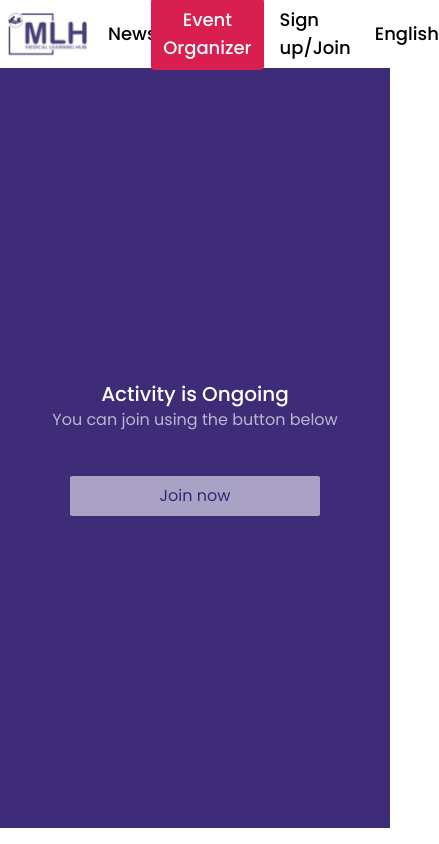
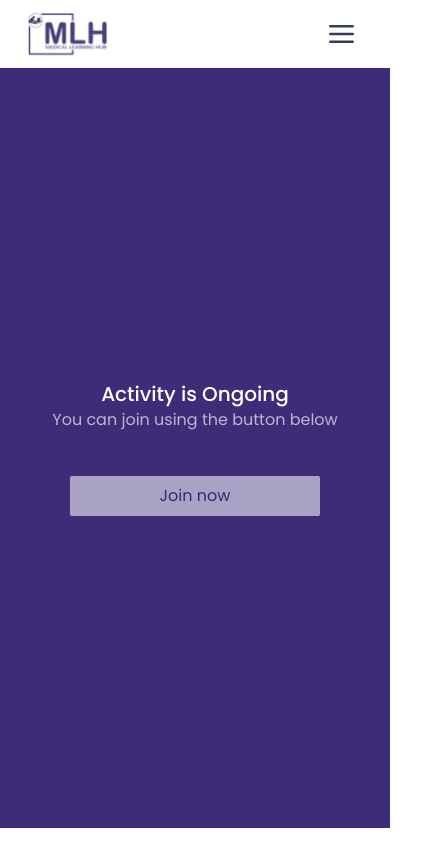
Before and after one commit to Arthur-Smart/MLH, a Next.js app: page /ongoing in a window 390 px wide. Shown: the top 844 px of the page, 439 px wide, since content can reach past the window. Built offline with nearby package versions, Linux system fonts and the light colour scheme.

Commit message:
Finished the Activity Page

```diff
--- a/src/app/(auth)/ongoing/ongoing.module.css
+++ b/src/app/(auth)/ongoing/ongoing.module.css
@@ -6,23 +6,23 @@
 
 /* Media query */
 @media screen and (max-width:830px){
-    .success{
+    .ongoing{
         flex-direction: column;
     }
     .flyer_container{
        display: none;
     }
 
-    .success_container{
+    .ongoing_container{
         width:100%;
     }
 
-    .success_message{
+    .ongoing_message{
         align-items: center;
         justify-content: center;
     }
 
-    .success_message h1{
+    .ongoing_message h1{
         text-align: center;
     }
 }
--- a/src/app/(auth)/ongoing/page.tsx
+++ b/src/app/(auth)/ongoing/page.tsx
@@ -2,17 +2,16 @@ import React from "react";
 import styles from "./ongoing.module.css";
 import Image from "next/image";
 import FLYER from "../../../../public/flyer.svg";
-import THUMB from "../../../../public/thumb.svg";
-import CALENDAR from "../../../../public/calendar.svg";
+import EventDetails from "@/globals/eventdetails/EventDetails";
 
 const page = () => {
   return (
-    <main className={`${styles.success} w-screen flex`}>
+    <main className="w-screen flex flex-col">
+      <div className={`${styles.ongoing} w-[100%] flex`}>
         <div
-        className={`${styles.success_container} px-4 w-[50%] h-[90vh] flex flex-col items-center justify-center bg-[#3E2C78] `}
+          className={`${styles.ongoing_container} px-4 w-[50%] h-[90vh] flex flex-col items-center justify-center bg-[#3E2C78] `}
         >
-        <div className={`${styles.success_message} flex flex-col `}>
-
+          <div className={`${styles.ongoing_message} flex flex-col `}>
             <h1 className="text-center text-white font-medium text-xl md:text-2xl">
               Activity is Ongoing
             </h1>
@@ -20,8 +19,9 @@ const page = () => {
               You can join using the button below
             </p>
           </div>
-<button className="bg-[#AAA2C4] w-[250px] py-2 px-2 rounded-sm text-[#2C2C74] mt-11">Join now</button>
-
+          <button className="bg-[#AAA2C4] w-[250px] py-2 px-2 rounded-sm text-[#2C2C74] mt-11">
+            Join now
+          </button>
         </div>
         <div
           className={`${styles.flyer_container} w-[50%] h-[90vh] overflow-hidden`}
@@ -36,6 +36,11 @@ const page = () => {
             />
           </div>
         </div>
+      </div>
+       {/* Activity Details */}
+       <section  className="container flex flex-col py-10">
+        <EventDetails />
+      </section>
     </main>
   );
 };
--- a/src/app/(auth)/registration/page.tsx
+++ b/src/app/(auth)/registration/page.tsx
@@ -55,7 +55,7 @@ export default function Home() {
           className={`${styles.form} px-4 w-[50%] h-full flex flex-col items-center justify-center bg-[#3E2C78] w-[100%]`}
         >
           <div className="flex flex-col text-center">
-            <h1 className="font-bold text-xl md:text-4xl text-white">
+            <h1 className="font-bold text-2xl md:text-4xl text-white">
               Avenue Hospital Event
             </h1>
             <p className="text-white text-md md:text-xl">
@@ -205,7 +205,7 @@ export default function Home() {
               alt=""
               width={1300}
               height={1300}
-              className="flyer"
+              className={styles.flyer}
               priority
             />
           </div>
--- a/src/app/(auth)/success/page.tsx
+++ b/src/app/(auth)/success/page.tsx
@@ -64,6 +64,7 @@ const page = () => {
             <p className="text-white">Secs</p>
           </div>
         </div>
+
       </div>
       <div className={`${styles.flyer_container} w-[50%] h-[90vh] overflow-hidden`}>
         <div className="h-[100%]">
--- a/src/globals/navbar/Navbar.tsx
+++ b/src/globals/navbar/Navbar.tsx
@@ -2,6 +2,7 @@ import React from "react";
 import styles from "./navbar.module.css";
 import Image from "next/image";
 import LOGO from "../../../public/logo.svg";
+import HUMBURGER_ICON from "../../../public/menu.svg"
 import {
   Popover,
   PopoverContent,
@@ -10,7 +11,7 @@ import {
 
 function Navbar() {
   return (
-    <nav className={`${styles.nav} w-screen flex items-center justify-center`}>
+    <nav className={`${styles.nav} w-screen flex items-center justify-center px-5`}>
       <div className="container flex items-center justify-between p-2">
         <div className={`${styles.nav_left} flex`}>
           <Image
@@ -20,7 +21,7 @@ function Navbar() {
             width={80}
             className="cursor-pointer"
           />
-          <div className="flex items-center ml-5">
+          <div className={`${styles.links} flex items-center ml-5`}>
             <p className="font-medium text-lg hover:text-[#3E2C78] cursor-pointer">News</p>
             <p className="font-medium text-lg hover:text-[#3E2C78] ml-5 cursor-pointer">About</p>
           </div>
@@ -43,6 +44,9 @@ function Navbar() {
             </PopoverContent>
           </Popover>
         </div>
+        <div className={styles.humburger__menu}>
+          <Image src={HUMBURGER_ICON} alt="MLH Humburger Icon" width={25} height={25} className="mr-2"/>
+        </div>
       </div>
     </nav>
   );
--- a/src/globals/navbar/navbar.module.css
+++ b/src/globals/navbar/navbar.module.css
@@ -6,3 +6,25 @@
     z-index:999;
     background-color: #fff;
 }
+
+.humburger__menu{
+    display: none;
+}
+
+@media screen and (max-width:1240px){
+    .links{
+        display: none;
+    }
+
+    .nav_center{
+        display: none;
+    }
+
+    .nav_right{
+        display: none;
+    }
+
+    .humburger__menu{
+        display: flex;
+    }
+}
```
Also changed, not shown: public/menu.svg (added). Lines whose indentation alone changed are shown as unchanged.
